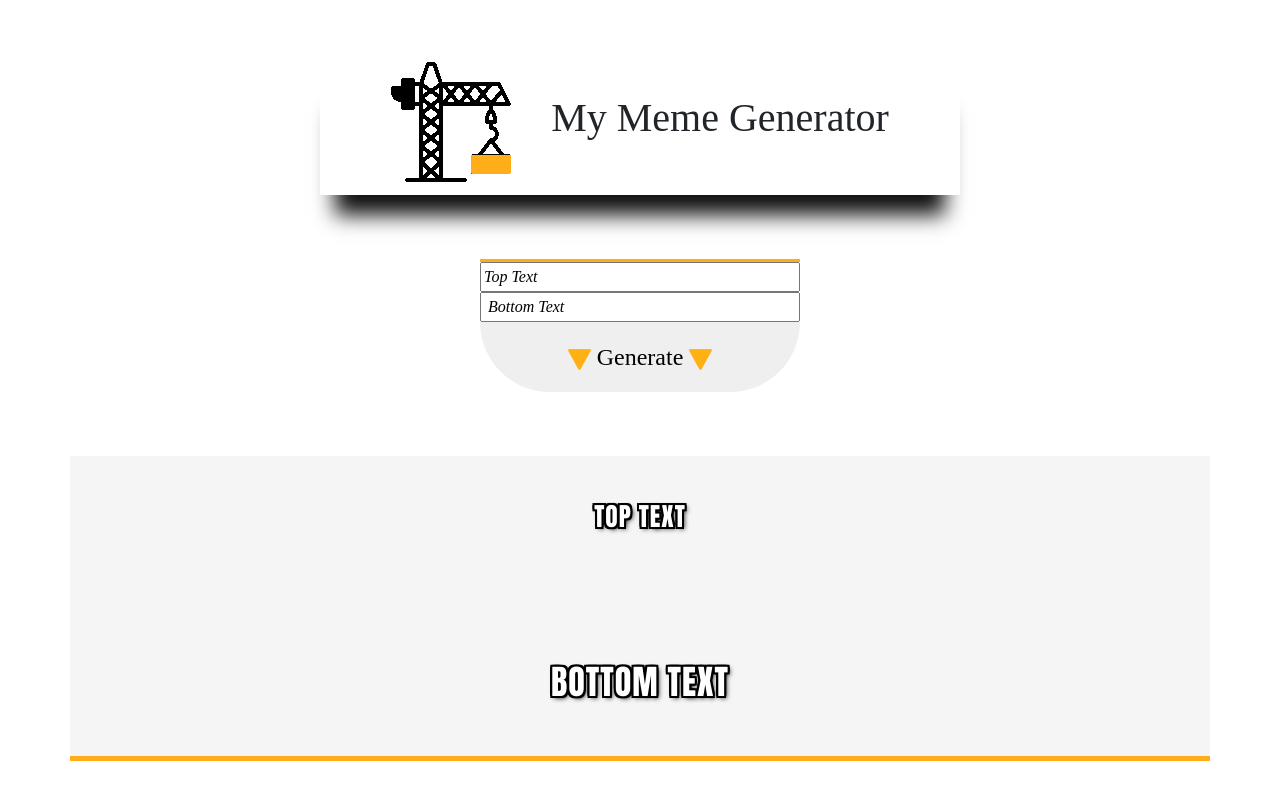
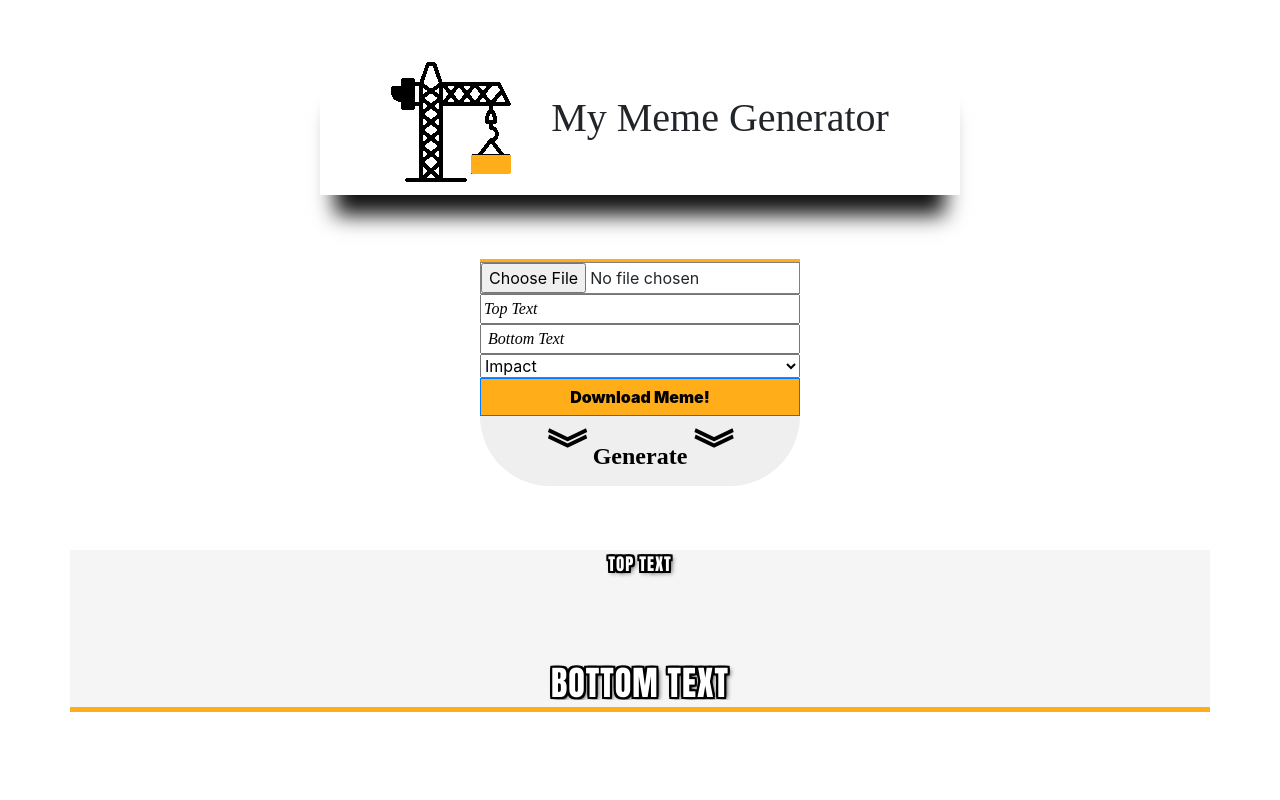
Before and after one commit to Vlada992/MemeGen, a React (Create React App) app: page / in a window 1280 px wide. Shown: the part 362-1162 px from the top of the page. Built offline with nearby package versions, Linux system fonts and the light colour scheme; no server answers.

Commit message:
second commit memegen fixes

```diff
--- a/package.json
+++ b/package.json
@@ -3,6 +3,7 @@
   "version": "0.1.0",
   "private": true,
   "dependencies": {
+    "axios": "^0.18.0",
     "bootstrap": "^4.0.0-alpha.6",
     "react": "^16.7.0",
     "react-dom": "^16.7.0",
--- a/src/App.css
+++ b/src/App.css
@@ -50,16 +50,15 @@
 
 
 .topTxt {
-    position:absolute;
+    /*position:absolute;
     top:15%;
     left:0;
-    right:0;
-    color:#fff;
-    font-family: impact, sans-serif;
-    font-size: 1.5em;
-    text-transform: uppercase;
-    color: white;
-    letter-spacing: 1px;
+    right:0;*/
+    color:#fff!important;
+    font-family: impact, sans-serif!important;
+    font-size: 1.5emv!important;
+    text-transform: uppercase!important;
+    letter-spacing: 1px!important;
     text-shadow:
         2px 2px 0 #000,
         -2px -2px 0 #000,
@@ -72,17 +71,19 @@
         2px 2px 5px #000;
 }
 
+
+
+
 .bottomTxt {
-  position:absolute;
+  /*position:absolute;
   bottom:15%;
   left:0;
-  right:0;
-  color:#fff;
-  font-family: impact, sans-serif;
-  font-size: 2em;
-  text-transform: uppercase;
-  color: white;
-  letter-spacing: 1px;
+  right:0;*/
+  color:#fff!important;
+  font-family: impact, sans-serif!important;
+  font-size: 2em!important;
+  text-transform: uppercase!important;
+  letter-spacing: 1px!important;
   text-shadow:
       2px 2px 0 #000,
       -2px -2px 0 #000,
@@ -93,6 +94,7 @@
       0 -2px 0 #000,
       -2px 0 0 #000,
       2px 2px 5px #000;
+      background-color:red!important;
 }
 
 
@@ -108,11 +110,18 @@
     border-bottom-left-radius: 150px;
     border-bottom-right-radius: 150px;
     border: 0px solid hsl(0, 0%, 100%);
+    font-weight:900;
+
 }
 
 .genbtncls:hover {
   color:white;
   background-color:#bdbdbd;
+}
+
+.genbtncls:active {
+  background-color:#979797;
+  font-weight:500;
 }
 
 
@@ -131,15 +140,41 @@ button {
 
 }
 button:hover {
-  box-shadow: 0px 0px 0px 1px #ffae19 inset;
-  box-shadow: 0px 0px 0px 2px #ffae19 inset;
+ /* box-shadow: 0px 0px 0px 1px #ffae19 inset;
+  box-shadow: 0px 0px 0px 2px #ffae19 inset;*/
 
 
 }
 button:focus {
   outline:none!important;
   /*box-shadow: 0px 0px 0px 1px #ffae19 inset;*/
-  box-shadow: 0px 0px 0px 6px #ffae19 inset;
+ /* box-shadow: 0px 0px 0px 6px #ffae19 inset;*/
+}
 
 
+
+.btndownload {
+  background-color: #ffae19!important;
+  font-weight:900!important;
+  border-radius:0px!important;
+  color:black!important;
+  box-shadow:none;
 }
+
+.btndownload:hover {
+ background-color:#cc8400!important;
+ color:#fff!important;
+ box-shadow:none;
+}
+
+.btndownload:active {
+  background-color:#a36900!important;
+}
+
+.btndownload:focus {
+  outline:none!important;
+}
+
+.arrow1 {
+  font-size:40px;
+}
--- a/src/components/Body.js
+++ b/src/components/Body.js
@@ -1,6 +1,10 @@
 import React, {Component} from 'react';
 import '../App.css';
-import triangle from "../images/triangle1.png";
+import BodyRender from './BodyRender';
+
+
+
+
 
 
 class Body extends Component {
@@ -8,11 +12,7 @@ class Body extends Component {
         super(props);
         this.handleChange =   this.handleChange.bind(this);
         this.handleSubmit =   this.handleSubmit.bind(this);
-        this.scrollToDiv =    this.scrollToDiv.bind(this);
-       // this.getBase64Image = this.getBase64Image.bind(this); //this is test test test test test tes test test...
-
-       // this.convertSvgToImage = this.convertSvgToImage.bind(this); //opet test test test test test
-
+        this.getBase64Image = this.getBase64Image.bind(this);
         this.state = {
             topText:'Top Text',
             bottomText:' Bottom Text',
@@ -20,9 +20,16 @@ class Body extends Component {
             allMemes: [],
             memeName:'',
             hideOrshow: 'showhideimg',
-            //currentImagebase64: null,
+            currentImagebase64: null,
+            topY: "10%",
+            topX: "50%",
+            bottomX: "50%",
+            bottomY: "90%",
+            selectedFile:'',
+            allFonts:''
         }
     };
+
 
     componentDidMount(){
         fetch("https://api.imgflip.com/get_memes")
@@ -31,19 +38,19 @@ class Body extends Component {
         .then( response => {
             const {memes} = response.data;
             this.setState({ allMemes: memes })
+
+        fetch('https://www.googleapis.com/webfonts/v1/webfonts?key=AIzaSyDiLaPS4sIZ07PDUySo4FTZiLigDcfwRgk')
+        .then(data =>{
+            return data.json();
         })
-        this.scrollToDiv();
+        .then(resp =>{
+            console.log(resp);
+            console.log('ARRAY:', resp.items[0].family)
+            this.setState({ allFonts: resp.items })
+        })
+
+        })
     };
-
-
-    componentDidUpdate() {
-        this.scrollToDiv();
-    };
-
-
-      scrollToDiv() {
-        this.el.scrollIntoView() //scrolovace do pocetka zeljenog diva/elementa.
-      };
 
 
     handleChange(event){
@@ -53,34 +60,40 @@ class Body extends Component {
 
 
     handleSubmit(event){
+        this.setState({selectedFile: ''})
         event.preventDefault()
         const randNum = Math.floor(Math.random() * Math.floor(this.state.allMemes.length));
-        const eachMeme = this.state.allMemes[randNum].url
-        const eachMemeName = this.state.allMemes[randNum].name
+        const eachMeme = this.state.allMemes[randNum].url;
+        const eachMemeName = this.state.allMemes[randNum].name;
+        const eachMemeWidth = this.state.allMemes[randNum].width;
+        const eachMemeHeight = this.state.allMemes[randNum].height;
         this.setState({
             randomImg:eachMeme,
             memeName: eachMemeName,
+            memeWidth: eachMemeWidth,
+            memeHeight: eachMemeHeight
         })
         setTimeout(() => {
             this.setState({hideOrshow: ''})
         }, 100)
 
-
-
-       /* var baseImage = new Image();
-        baseImage.src = eachMeme;
-        console.log(baseImage);
+        var baseImage = new Image();
+        baseImage.setAttribute('crossOrigin', 'anonymous');
+        baseImage.src =  this.state.selectedFile ?  this.state.selectedFile : eachMeme;
+        baseImage.onload = () => {
         const base64 = this.getBase64Image(baseImage);
-        console.log('basa 64:', base64)
-        this.setState({ currentImagebase64: base64 })*/
-
+        this.setState({ currentImagebase64: base64 })
+        }
     };
 
 
-/*
+    //font method
+
+
+
+
     convertSvgToImage = () => {
-        const svg = this.svgRef;
-        console.log('sta je?', svg);
+        const svg =  this.child.svgRef
         let svgData = new XMLSerializer().serializeToString(svg);
         const canvas = document.createElement("canvas");
         canvas.setAttribute("id", "canvas");
@@ -98,80 +111,45 @@ class Body extends Component {
           document.body.appendChild(a);
           a.click();
         };
-      }
+    }
 
 
 
-    getBase64Image(img) {
+
+    getBase64Image(img){
         var canvas = document.createElement("canvas");
         canvas.width = img.width;
         canvas.height = img.height;
         var ctx = canvas.getContext("2d");
         ctx.drawImage(img, 0, 0);
         var dataURL = canvas.toDataURL("image/png");
-        console.log('ovde je:',  dataURL)
         return dataURL;
     }
-*/
+
+
+    fileSelectHandler = event => {
+        this.setState({selectedFile: URL.createObjectURL(event.target.files[0]) })
+    };
 
 
     render(){
+        console.log('u body TO JE OVO:', this.state.allFonts)
+        const allProps = [
+            this.state,
+            {
+            handleChange: this.handleChange,
+            handleSubmit: this.handleSubmit,
+            convertSvgToImage:  this.convertSvgToImage,
+            getBase64Image:  this.getBase64Image,
+            fileSelectHandler: this.fileSelectHandler
+            }
+        ];
+
         return (
             <div>
-            <div>
-                <form onSubmit={this.handleSubmit} className='bodyCont' >
-
-                <input
-                style={{fontStyle:'italic', fontFamily:'Kristen ITC'}}
-                 type='text'
-                 name='topText'
-                 placeholder='Top Text'
-                 value={this.state.topText}
-                 onChange={this.handleChange}/>
-                <input
-                 style={{fontStyle:'italic', fontFamily:'Kristen ITC'}}
-                 type='text'
-                 name='bottomText'
-                 placeholder='Bottom Text'
-                 value={this.state.bottomText}
-                 onChange={this.handleChange}/>
-
-                {/*<button onClick={() => this.convertSvgToImage()} className="btn btn-primary">Download Meme!</button>*/}
-
-
-                <button className='genbtncls' onClick={this.scrollToDiv}>
-                <img src={triangle} alt='button img'/> Generate <img src={triangle} alt='button img'/>
-                </button>
-                </form>
-            </div>
-
-
-            <div  className='memeCont container'>
-                 <h3 className='topTxt'>{this.state.topText.toUpperCase()}</h3>
-                 <h3 className='bottomTxt'>{this.state.bottomText.toUpperCase()}</h3>
-
-
-
-
-            {/*<svg
-              height={500}
-              width={400}
-              id="svg_ref"
-              ref={el => { this.svgRef = el }}
-              xmlns="http://www.w3.org/2000/svg"
-              xmlnsXlink="http://www.w3.org/1999/xlink">
-              <image
-                ref={el => { this.imageRef = el }}
-                xlinkHref={this.state.currentImagebase64}
-                height={500}
-                width={400}
-              />
-              </svg>*/}
-
-
-
-                 <img id='memeid' ref={el => { this.el = el; }} className={this.state.hideOrshow} title={this.state.memeName} src={this.state.randomImg} alt={this.state.memeName}/>
-            </div>
+            <BodyRender  {...allProps}
+            ref={(el) => { this.child = el; }}
+            />
             </div>
         )
     };
--- /dev/null
+++ b/src/components/BodyRender.js
@@ -0,0 +1,93 @@
+import React from 'react';
+import '../App.css';
+
+
+class BodyRender extends React.Component {
+
+
+
+
+    render(){
+        const fontShort = this.props[0].allFonts
+        console.log(this.props[0])
+        console.log('u bodi renderr:', this.props[0])
+        //console.log(this.props[0].allFonts[0].family)
+        return (
+            <div>
+            <div>
+                <form onSubmit={this.props[1].handleSubmit} className='bodyCont'>
+                <input style={{border:'1px solid gray'}} type='file' onChange ={this.props[1].fileSelectHandler}/>
+                <input
+                 style={{fontStyle:'italic', fontFamily:'Kristen ITC'}}
+                 type='text'
+                 name='topText'
+                 placeholder='Top Text'
+                 value={this.props[0].topText}
+                 onChange={this.props[1].handleChange}/>
+                <input
+                 style={{fontStyle:'italic', fontFamily:'Kristen ITC'}}
+                 type='text'
+                 name='bottomText'
+                 placeholder='Bottom Text'
+                 value={this.props[0].bottomText}
+                 onChange={this.props[1].handleChange}/>
+
+                <select>
+                <option value="impact">Impact</option>
+                <option value="impact"> {/* {this.props[0].allFonts[0].family} */} </option>
+
+
+                </select>
+
+
+                <button  onClick={() => this.props[1].convertSvgToImage()} className="btn btn-primary btndownload">Download Meme! </button>
+                <button className='genbtncls'> <span className='arrow1'>&#65086;</span> Generate <span className='arrow1'>&#65086;</span>
+                </button>
+                </form>
+            </div>
+
+
+            <div  className='memeCont container'>
+            <svg
+             height={this.props[0].selectedFile ? 550 : this.props[0].memeHeight}
+             width={this.props[0].selectedFile ? 550 : this.props[0].memeWidth}
+              id="svg_ref"
+              ref={el => { this.svgRef = el }}
+              xmlns="http://www.w3.org/2000/svg"
+              xmlnsXlink="http://www.w3.org/1999/xlink">
+              <image
+                ref={el => { this.imageRef = el }}
+                xlinkHref={this.props[0].currentImagebase64}
+                height={this.props[0].selectedFile ? 550 : this.props[0].memeHeight}
+                width={this.props[0].selectedFile ? 550 : this.props[0].memeWidth}
+              />
+              <text
+              style={{ fill:'white'}}
+              className='topTxt'
+              dominantBaseline="middle"
+              textAnchor="middle"
+              x={this.props[0].topX}
+              y={this.props[0].selectedFile ? "35%" :  this.props[0].topY}
+              >
+              {this.props[0].topText.toUpperCase()}
+              </text >
+
+              <text
+              style={{ fill:'white'}}
+              className='bottomTxt'
+              dominantBaseline="middle"
+              textAnchor="middle"
+              x={this.props[0].bottomX}
+              y={this.props[0].selectedFile ? "65%" :  this.props[0].bottomY}
+              >
+              {this.props[0].bottomText.toUpperCase()}
+              </text>
+              </svg>
+            </div>
+            </div>
+        )
+    };
+}
+
+
+export default BodyRender;
--- a/src/components/Header.js
+++ b/src/components/Header.js
@@ -5,7 +5,7 @@ import crane from '../images/crane3.gif';
 
 
 
-function Header(){
+const Header = () => {
     return (
         <header>
             <img className='headercls' src={memebckg} alt="meme background img"/>
```
Also changed, not shown: src/App.js (+2 -5 lines), 1 other file (tests, documents, lock files or other folders).
